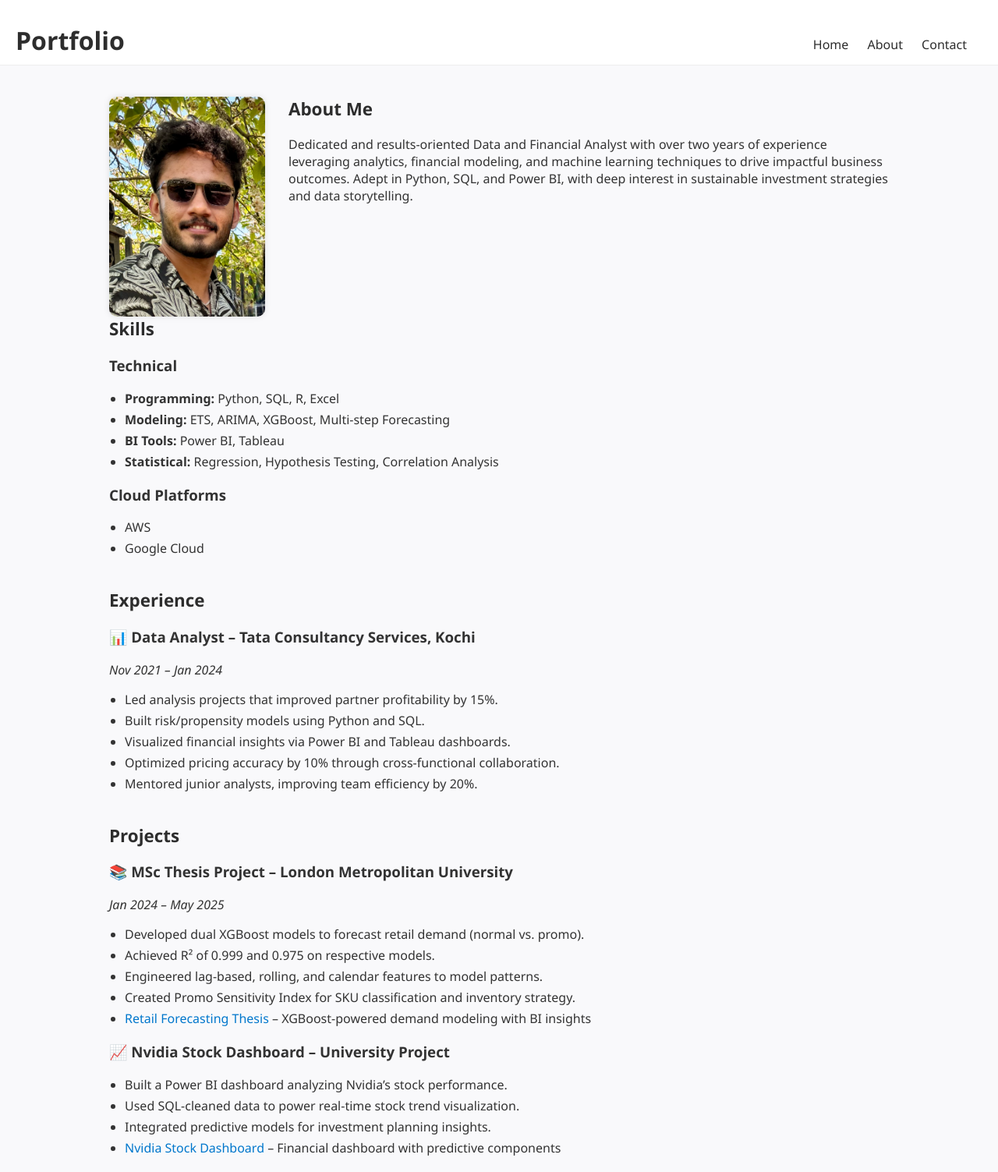
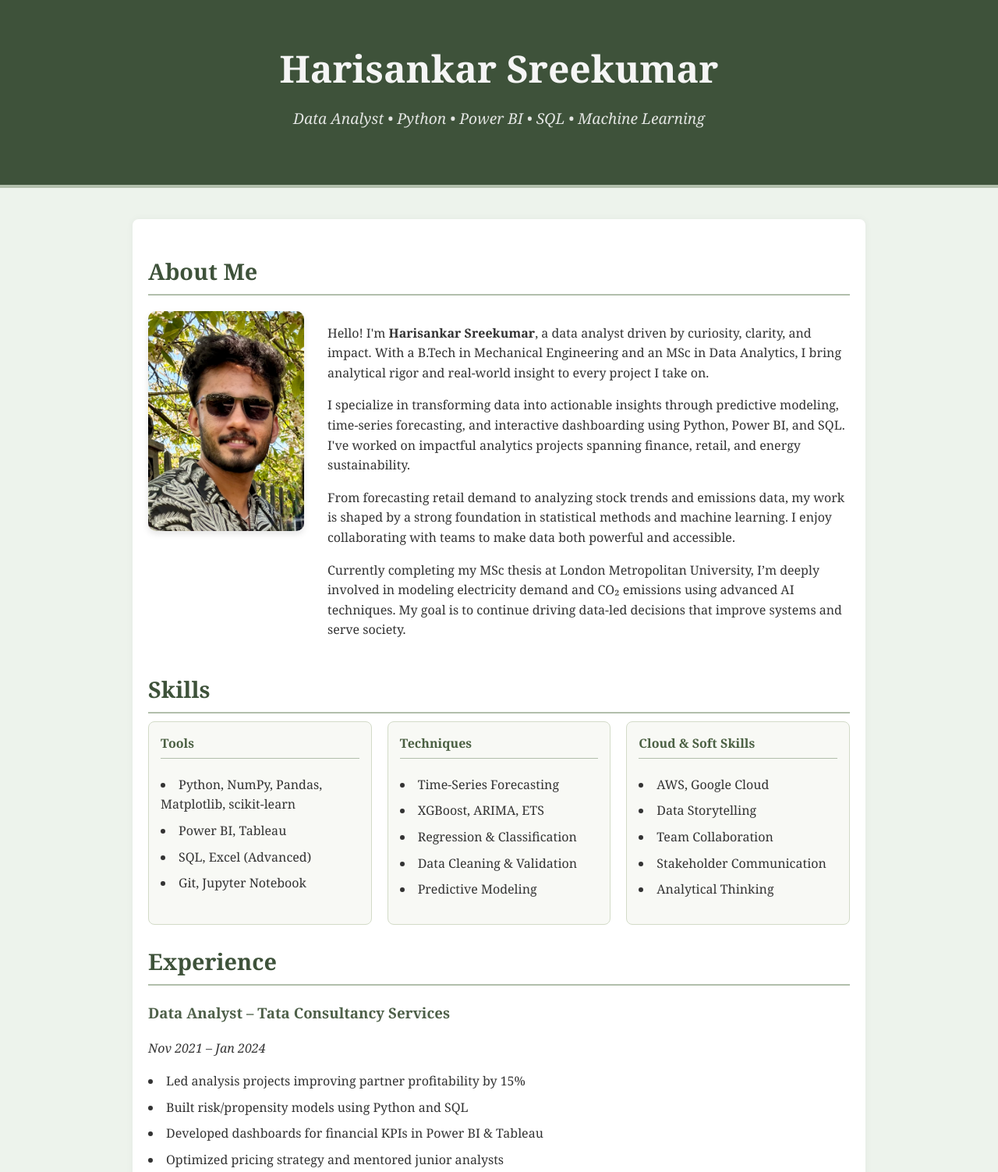
Before and after one commit to HarisankarSreekumar/HarisankarSreekumar.github.io, a plain HTML site: page index.html in a window 1280 px wide. Shown: the top 1503 px of the page at 78% size. Drawn offline with Linux system fonts and the light colour scheme.

Commit message:
Update index.html

```diff
--- a/index.html
+++ b/index.html
@@ -1,197 +1,217 @@
 <!DOCTYPE html>
 <html lang="en">
 <head>
-  <meta charset="UTF-8" />
+  <meta charset="UTF-8"/>
   <meta name="viewport" content="width=device-width, initial-scale=1.0"/>
   <title>Harisankar Sreekumar | Data Analyst Portfolio</title>
   <style>
     body {
-      font-family: 'Segoe UI', Tahoma, Geneva, Verdana, sans-serif;
-      background: #f9f9fb;
+      font-family: 'Georgia', serif;
+      line-height: 1.6;
+      background: #edf3ec;
       color: #333;
       margin: 0;
-      padding: 0;
     }
-
     header {
-      background: #fff;
-      padding: 30px 20px 10px;
-      text-align: left;
-      border-bottom: 1px solid #eee;
+      background: #3e523a;
+      color: #f5f5f5;
+      padding: 50px 20px;
+      text-align: center;
+      border-bottom: 4px solid #b2bfac;
     }
-
     header h1 {
       margin: 0;
-      font-size: 2rem;
-      font-weight: bold;
-      color: #2d2d2d;
+      font-size: 3rem;
     }
-
-    nav {
-      text-align: right;
-      padding: 10px 20px 0;
+    header p {
+      margin-top: 10px;
+      font-size: 1.2rem;
+      opacity: 0.9;
     }
-
-    nav a {
-      color: #2d2d2d;
-      margin-left: 20px;
+    .container {
+      max-width: 900px;
+      margin: 40px auto;
+      padding: 20px;
+      background: #fff;
+      box-shadow: 0 0 10px rgba(0,0,0,0.05);
+      border-radius: 8px;
+    }
+    h2 {
+      color: #3e523a;
+      font-size: 1.8rem;
+      margin-bottom: 10px;
+      padding-bottom: 6px;
+      border-bottom: 2px solid #b2bfac;
+    }
+    h3 {
+      color: #4e6049;
+      margin-top: 20px;
+    }
+    ul {
+      list-style-type: disc;
+      list-style-position: inside;
+      margin-left: 0;
+      padding-left: 0;
+    }
+    ul li {
+      margin-bottom: 8px;
+    }
+    a {
+      color: #4e6049;
       text-decoration: none;
     }
-
-    .container {
-      max-width: 1000px;
-      margin: 0 auto;
-      padding: 40px 20px;
-    }
-
-    .section {
-      margin-bottom: 40px;
-      clear: both;
-    }
-
-    .about-photo {
-      float: left;
-      width: 200px;
-      margin-right: 30px;
-      border-radius: 10px;
-      box-shadow: 0 0 8px rgba(0,0,0,0.1);
-    }
-
-    h2 {
-      color: #2d2d2d;
-      font-size: 1.4rem;
-      margin-top: 0;
-    }
-
-    ul {
-      padding-left: 20px;
-    }
-
-    a {
-      color: #0077cc;
-      text-decoration: none;
-    }
-
     a:hover {
       text-decoration: underline;
+      color: #2c3a25;
     }
-
-    li {
-      margin-bottom: 5px;
+    .skills-grid {
+      display: flex;
+      flex-wrap: wrap;
+      gap: 20px;
     }
-
+    .skill-box {
+      flex: 1 1 28%;
+      background: #f8f9f5;
+      border: 1px solid #d3dbc8;
+      border-radius: 8px;
+      padding: 15px;
+    }
+    .skill-box h4 {
+      margin-top: 0;
+      color: #4b6043;
+      border-bottom: 1px solid #b2bfac;
+      padding-bottom: 5px;
+    }
+    .about-section {
+      display: flex;
+      align-items: flex-start;
+      gap: 30px;
+      flex-wrap: wrap;
+      margin-top: 20px;
+    }
+    .about-photo {
+      flex: 0 0 200px;
+      max-width: 200px;
+      border-radius: 10px;
+      object-fit: cover;
+      box-shadow: 0 4px 8px rgba(0,0,0,0.1);
+    }
+    .about-text {
+      flex: 1;
+      min-width: 260px;
+    }
     footer {
-      background: #fff;
-      color: #777;
+      background: #3e523a;
+      color: #f5f5f5;
       text-align: center;
-      padding: 20px;
+      padding: 15px;
       font-size: 0.9rem;
-      border-top: 1px solid #eee;
+      margin-top: 40px;
     }
   </style>
 </head>
 <body>
 
 <header>
-  <div style="display: flex; justify-content: space-between; align-items: center;">
-    <h1>Portfolio</h1>
-    <nav>
-      <a href="#">Home</a>
-      <a href="#">About</a>
-      <a href="#">Contact</a>
-    </nav>
-  </div>
+  <h1>Harisankar Sreekumar</h1>
+  <p><em>Data Analyst • Python • Power BI • SQL • Machine Learning</em></p>
 </header>
 
 <div class="container">
-  <div class="section">
-    <img src="profile.jpg" alt="Harisankar Sreekumar" class="about-photo">
+
+  <section>
     <h2>About Me</h2>
-    <p>
-      Dedicated and results-oriented Data and Financial Analyst with over two years of experience leveraging analytics, financial modeling, and machine learning techniques to drive impactful business outcomes. Adept in Python, SQL, and Power BI, with deep interest in sustainable investment strategies and data storytelling.
-    </p>
-  </div>
+    <div class="about-section">
+      <img src="profile.jpg" alt="Harisankar Sreekumar" class="about-photo" />
+      <div class="about-text">
+        <p>Hello! I'm <strong>Harisankar Sreekumar</strong>, a data analyst driven by curiosity, clarity, and impact. With a B.Tech in Mechanical Engineering and an MSc in Data Analytics, I bring analytical rigor and real-world insight to every project I take on.</p>
+        <p>I specialize in transforming data into actionable insights through predictive modeling, time-series forecasting, and interactive dashboarding using Python, Power BI, and SQL. I've worked on impactful analytics projects spanning finance, retail, and energy sustainability.</p>
+        <p>From forecasting retail demand to analyzing stock trends and emissions data, my work is shaped by a strong foundation in statistical methods and machine learning. I enjoy collaborating with teams to make data both powerful and accessible.</p>
+        <p>Currently completing my MSc thesis at London Metropolitan University, I’m deeply involved in modeling electricity demand and CO₂ emissions using advanced AI techniques. My goal is to continue driving data-led decisions that improve systems and serve society.</p>
+      </div>
+    </div>
+  </section>
 
-  <div class="section">
+  <section>
     <h2>Skills</h2>
-    <h3>Technical</h3>
-    <ul>
-      <li><strong>Programming:</strong> Python, SQL, R, Excel</li>
-      <li><strong>Modeling:</strong> ETS, ARIMA, XGBoost, Multi-step Forecasting</li>
-      <li><strong>BI Tools:</strong> Power BI, Tableau</li>
-      <li><strong>Statistical:</strong> Regression, Hypothesis Testing, Correlation Analysis</li>
-    </ul>
-    <h3>Cloud Platforms</h3>
-    <ul>
-      <li>AWS</li>
-      <li>Google Cloud</li>
-    </ul>
-  </div>
+    <div class="skills-grid">
+      <div class="skill-box">
+        <h4>Tools</h4>
+        <ul>
+          <li>Python, NumPy, Pandas, Matplotlib, scikit-learn</li>
+          <li>Power BI, Tableau</li>
+          <li>SQL, Excel (Advanced)</li>
+          <li>Git, Jupyter Notebook</li>
+        </ul>
+      </div>
+      <div class="skill-box">
+        <h4>Techniques</h4>
+        <ul>
+          <li>Time-Series Forecasting</li>
+          <li>XGBoost, ARIMA, ETS</li>
+          <li>Regression & Classification</li>
+          <li>Data Cleaning & Validation</li>
+          <li>Predictive Modeling</li>
+        </ul>
+      </div>
+      <div class="skill-box">
+        <h4>Cloud & Soft Skills</h4>
+        <ul>
+          <li>AWS, Google Cloud</li>
+          <li>Data Storytelling</li>
+          <li>Team Collaboration</li>
+          <li>Stakeholder Communication</li>
+          <li>Analytical Thinking</li>
+        </ul>
+      </div>
+    </div>
+  </section>
 
-  <div class="section">
+  <section>
     <h2>Experience</h2>
-    <h3>📊 Data Analyst – Tata Consultancy Services, Kochi</h3>
+    <h3>Data Analyst – Tata Consultancy Services</h3>
     <p><em>Nov 2021 – Jan 2024</em></p>
     <ul>
-      <li>Led analysis projects that improved partner profitability by 15%.</li>
-      <li>Built risk/propensity models using Python and SQL.</li>
-      <li>Visualized financial insights via Power BI and Tableau dashboards.</li>
-      <li>Optimized pricing accuracy by 10% through cross-functional collaboration.</li>
-      <li>Mentored junior analysts, improving team efficiency by 20%.</li>
+      <li>Led analysis projects improving partner profitability by 15%</li>
+      <li>Built risk/propensity models using Python and SQL</li>
+      <li>Developed dashboards for financial KPIs in Power BI & Tableau</li>
+      <li>Optimized pricing strategy and mentored junior analysts</li>
     </ul>
-  </div>
+  </section>
 
-  <div class="section">
+  <section>
     <h2>Projects</h2>
-    <h3>📚 MSc Thesis Project – London Metropolitan University</h3>
-    <p><em>Jan 2024 – May 2025</em></p>
-    <ul>
-      <li>Developed dual XGBoost models to forecast retail demand (normal vs. promo).</li>
-      <li>Achieved R² of 0.999 and 0.975 on respective models.</li>
-      <li>Engineered lag-based, rolling, and calendar features to model patterns.</li>
-      <li>Created Promo Sensitivity Index for SKU classification and inventory strategy.</li>
-      <li><a href="https://github.com/HarisankarSreekumar/retail-forecasting-thesis" target="_blank">Retail Forecasting Thesis</a> – XGBoost-powered demand modeling with BI insights</li>
-    </ul>
-    <h3>📈 Nvidia Stock Dashboard – University Project</h3>
-    <ul>
-      <li>Built a Power BI dashboard analyzing Nvidia’s stock performance.</li>
-      <li>Used SQL-cleaned data to power real-time stock trend visualization.</li>
-      <li>Integrated predictive models for investment planning insights.</li>
-      <li><a href="https://github.com/HarisankarSreekumar/nvidia-stock-dashboard" target="_blank">Nvidia Stock Dashboard</a> – Financial dashboard with predictive components</li>
-    </ul>
-  </div>
+    <h3><a href="https://github.com/HarisankarSreekumar/retail-forecasting-thesis" target="_blank">Retail Forecasting Thesis</a></h3>
+    <p>Developed two XGBoost models for normal and promotional sales forecasting in the retail domain. Integrated time-based features like lags and holidays. Achieved R² scores of 0.999 and 0.975, respectively. Created an index to guide SKU-level inventory optimization.</p>
 
-  <div class="section">
+    <h3><a href="https://github.com/HarisankarSreekumar/nvidia-stock-dashboard" target="_blank">Nvidia Stock Dashboard</a></h3>
+    <p>Built an interactive Power BI dashboard visualizing Nvidia stock performance. Integrated SQL-cleaned financial data and created trendlines for key investment metrics. Included slicers for industry comparison and future projections using forecast tools.</p>
+  </section>
+
+  <section>
     <h2>Education</h2>
     <ul>
       <li><strong>MSc in Data Analytics</strong>, London Metropolitan University (2024 – 2025)</li>
       <li><strong>B.Tech in Mechanical Engineering</strong>, SCT College of Engineering (2017 – 2021)</li>
     </ul>
-  </div>
+  </section>
 
-  <div class="section">
-    <h2>Certifications</h2>
-    <ul>
-      <li>Google Cloud Certification</li>
-      <li>Agile Way of Working – TCS</li>
-    </ul>
-  </div>
-
-  <div class="section">
+  <section>
     <h2>Resume</h2>
     <p><a href="resume.pdf" target="_blank">Download My Resume (PDF)</a></p>
-  </div>
+  </section>
 
-  <div class="section">
+  <section>
     <h2>Contact</h2>
     <p>Email: <a href="mailto:sankarhari243@gmail.com">sankarhari243@gmail.com</a></p>
     <p>LinkedIn: <a href="https://www.linkedin.com/in/your-linkedin" target="_blank">LinkedIn Profile</a></p>
     <p>GitHub: <a href="https://github.com/HarisankarSreekumar" target="_blank">GitHub Profile</a></p>
-  </div>
+  </section>
+
 </div>
 
 <footer>
-  &copy; 2025 Harisankar Sreekumar. All rights reserved.
+  &copy; 2025 Harisankar Sreekumar — All rights reserved.
 </footer>
 
 </body>
```
